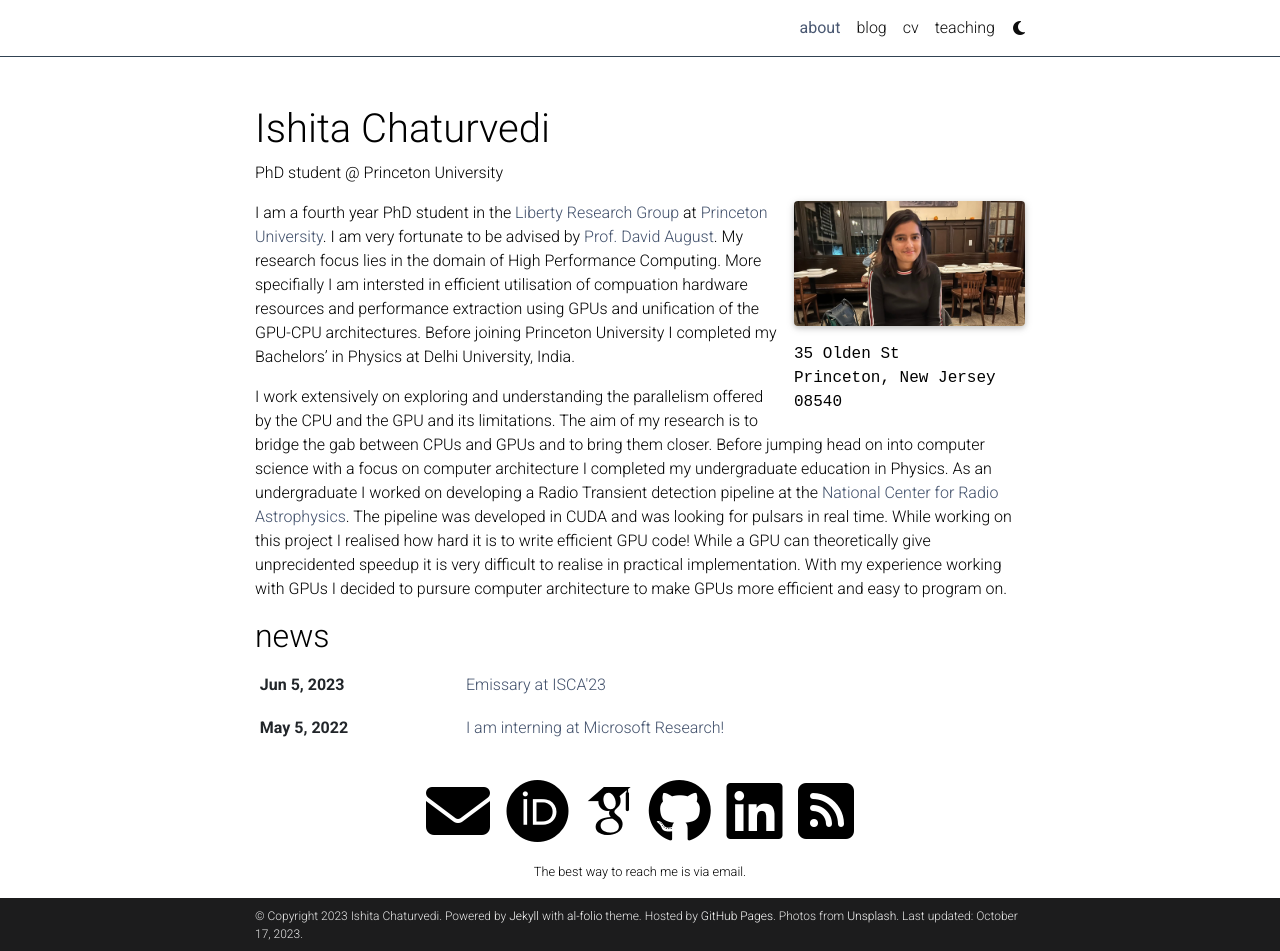
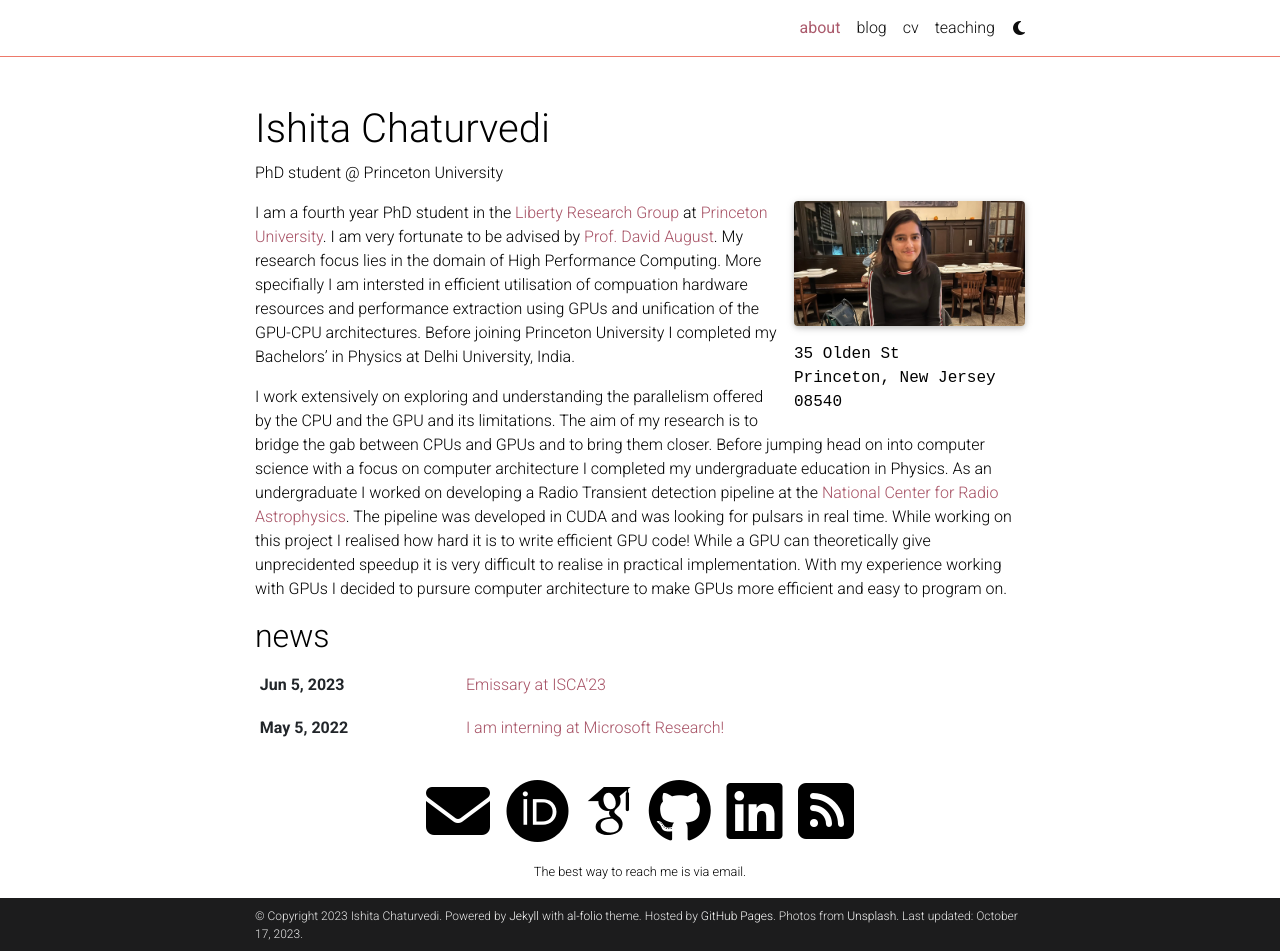
Before and after one commit to ishitachaturvedi/ishitachaturvedi.github.io, a Jekyll site: the page built from _pages/about.md, in a window 1280 px wide and 951 px high. Built offline with Jekyll 4.4.1, drawn with Linux system fonts in a browser that asks for light colours; full-size pictures stand in for the smaller copies a plugin makes; some web fonts are replaced; comment, search, counter and statistics services are not loaded; a style sheet for code colours, icons or effects is not loaded.

Commit message:
Changed colors

```diff
--- a/_sass/_themes.scss
+++ b/_sass/_themes.scss
@@ -7,14 +7,14 @@
   --global-code-bg-color: #{$code-bg-color-light};
   --global-text-color: #{$black-color};
   --global-text-color-light: #{$grey-color};
-  --global-theme-color: #41506b;
-  --global-hover-color: #263849;
+  --global-theme-color: #a75265;
+  --global-hover-color: #ec7263;
   --global-hover-text-color: #{$white-color};
   --global-footer-bg-color: #{$grey-color-dark};
   --global-footer-text-color: #{$grey-color-light};
   --global-footer-link-color: #{$white-color};
   --global-distill-app-color: #{$grey-color};
-  --global-divider-color: #263849;
+  --global-divider-color: #ec7263;
   --global-card-bg-color: #{$white-color};
 
   --global-tip-block: #42b983;
@@ -52,14 +52,14 @@
   --global-code-bg-color: #{$code-bg-color-dark};
   --global-text-color: #{$grey-color-light};
   --global-text-color-light: #{$grey-color-light};
-  --global-theme-color: #{$cyan-color};
-  --global-hover-color: #{$cyan-color};
+  --global-theme-color: #ec7263;
+  --global-hover-color: #a75265;
   --global-hover-text-color: #{$white-color};
   --global-footer-bg-color: #{$grey-color-light};
   --global-footer-text-color: #{$grey-color-dark};
   --global-footer-link-color: #{$black-color};
   --global-distill-app-color: #{$grey-color-light};
-  --global-divider-color: #424246;
+  --global-divider-color: #a75265;
   --global-card-bg-color: #{$grey-900};
 
   --global-tip-block: #42b983;
```
